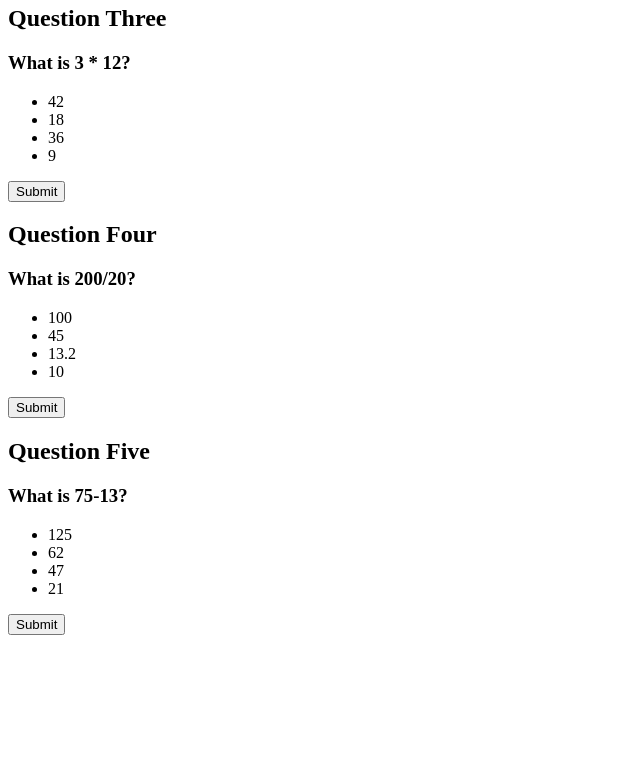
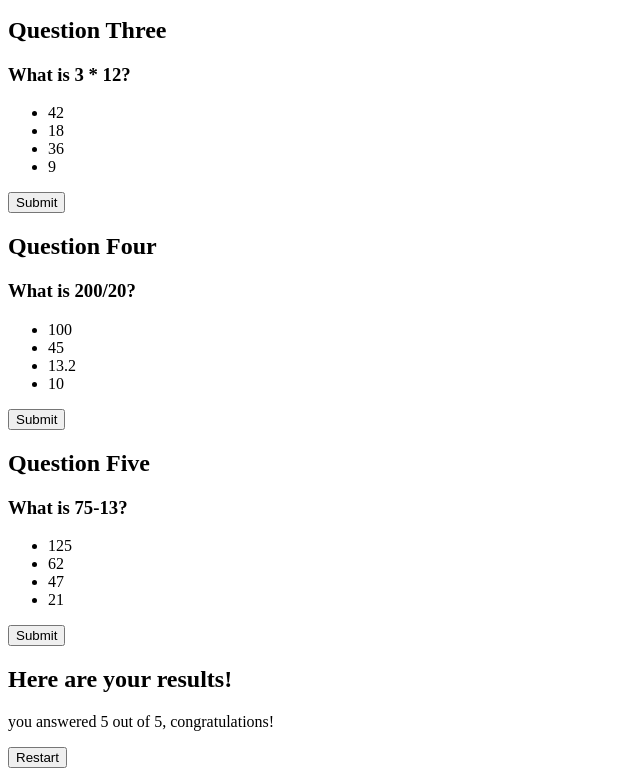
Before and after one commit to alessa-ixchel/QUIZ-WIREFRAME, a plain HTML site: page index.html in a window 1280 px wide. Shown: the part 524-1300 px from the top of the page, without its empty margins (0-640 px from the left). Before the commit the page ends 1167 px from the top, so only its background shows below. Drawn offline with Linux system fonts and the light colour scheme.

Commit message:
wireframe

```diff
--- a/index.html
+++ b/index.html
@@ -1,6 +1,12 @@
 <!--fix consistency between questions(grammar, spacing, etc)-->
-
-
+<!DOCTYPE html>
+<html lang="en">
+<head>
+    <meta charset="UTF-8">
+    <meta name="viewport" content="width=device-width, initial-scale=1.0">
+    <title>Document</title>
+</head>
+<body>
     <div>
 
         <section class="page-1">
@@ -119,5 +125,12 @@
             </div>
             <button>Submit</button>
         </section>
+        <section>
+            <h1>Here are your results!</h1>
+            <p>you answered 5 out of 5, congratulations!</p>
+            <button>Restart</button>
+        </section>
 
     </div>
+</body>
+</html>
--- a/script.js
+++ b/script.js
@@ -7,3 +7,6 @@
 
 //TECHNICAL REQUIREMENTS
 //Create a function
+
+
+//put dots into function that inserts
```
Lines whose indentation alone changed are shown as unchanged.
